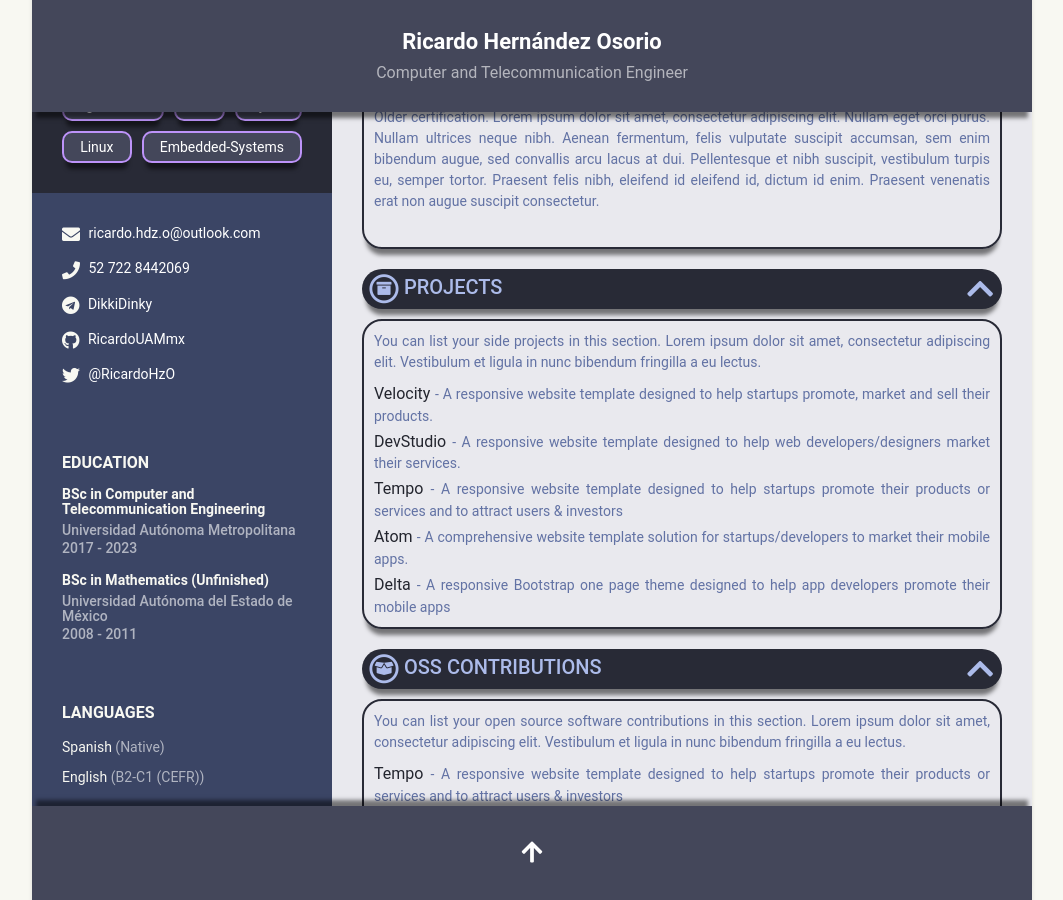
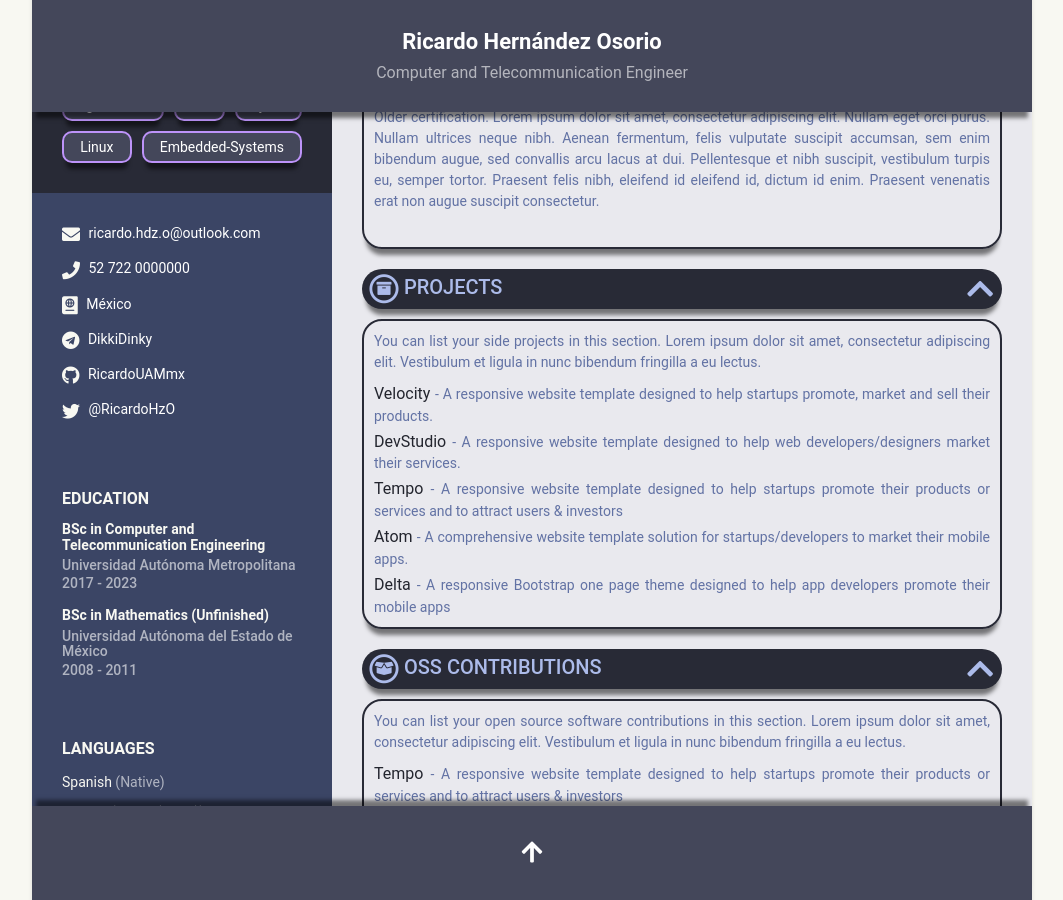
Before and after one commit to RicardoUAMmx/webcode, a Jekyll site: the page built from index.html, in a window 1280 px wide and 900 px high, scrolled down 1467 px. Shown: the whole window, without its empty margins (108-1171 px from the left). Built offline with Jekyll 4.4.1, drawn with Linux system fonts in a browser that asks for light colours.

Commit message:
experimental cv-theme

```diff
--- a/_data/data.yml
+++ b/_data/data.yml
@@ -40,9 +40,9 @@ sidebar:
 
     # Sidebar links
     email: ricardo.hdz.o@outlook.com
-    phone: 52 722 8442069
+    phone: 52 722 0000000
     timezone:
-    citizenship:
+    citizenship: México
     website: # blog.webjeda.com #do not add http://
     linkedin: # alandoe
     xing:
```
